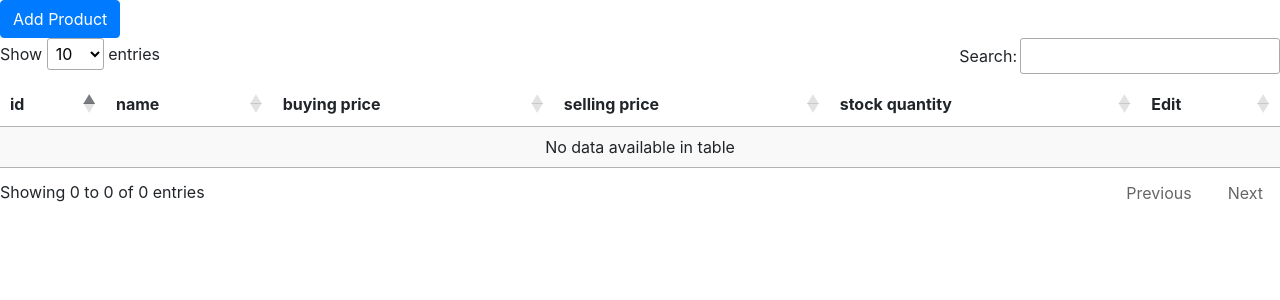
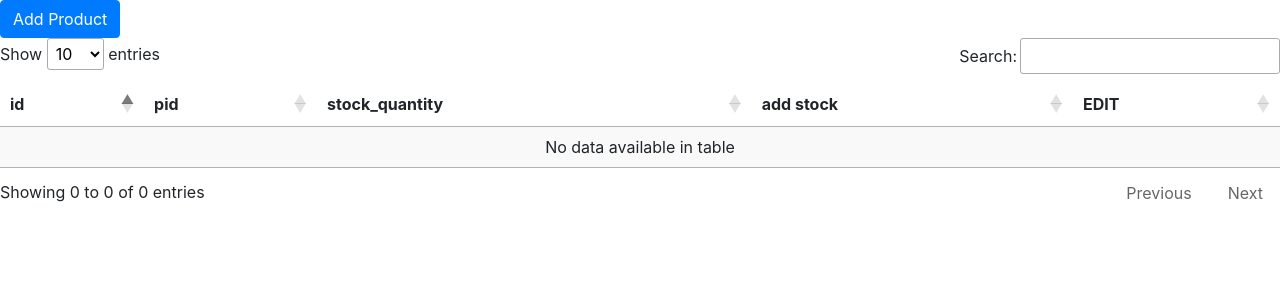
Before and after one commit to NgariMwangi/pearl_sale_sqlalchemy, a Flask app: page /stock in a window 1280 px wide. Shown: the top 300 px of the page. Run offline with Flask 2, Linux system fonts and the light colour scheme; the visitor is signed in with stand-in values (Sample User, id 1); data that the repository does not hold is empty; parts of the project's set-up code (start-up, migrations or seed data) failed here and were passed over; some libraries are stand-ins or nearby versions.

Commit message:
import error

```diff
--- a/main.py
+++ b/main.py
@@ -1,29 +1,29 @@
+from flask import Flask, request, render_template, redirect, url_for, flash,session
 from werkzeug.utils import escape
-from kra import Payroll
-import psycopg2
-from flask import Flask, request, render_template, Request, redirect, url_for, flash,session
-from datetime import date
-import json, ast
-
+from flask_sqlalchemy import SQLAlchemy
 from functools import wraps
-from flask_sqlalchemy import SQLAlchemy
-from mai import sales
 
 app = Flask(__name__)
+
+app.config['SQLALCHEMY_DATABASE_URI'] = 'postgresql://postgres:deno0707@localhost:5432/orm'
 app.config["SECRET_KEY"] = "#deno0707@mwangi"
-app.config['SQLALCHEMY_DATABASE_URI'] = 'postgresql://postgres:deno0707@localhost:5432/orm'
+
 db = SQLAlchemy(app)
 
-from models.tables import Products,User,Sales,Stocks,Restocking_update
-db.create_all()
+from models.products import Products
+from models.restocking_update import Restocking_update
+from models.sales import Sales
+from models.stocks import Stocks
+from models.user import User
 
-
+@app.before_first_request()
+def create_table():
+     db.drop_all()
+     db.create_all()
 
 @app.route('/')
 def hello_world():
     return render_template('index.html')
-
-
 
 def login_required(f):
     @wraps(f)
@@ -90,6 +90,11 @@ def product():
         new_product = Products(name =product_name ,buying_price=buying_price,selling_price=selling_price, stock_quantity = stock_quantity)
         db.session.add(new_product)
         db.session.commit()
+        id=Products.query.filter_by(product_name=product_name).all()
+        pid=id.id
+        newstock=Stocks(pid=pid,stock_quantity=stock_quantity)
+        db.session.add(newstock)
+        db.session.commit()
         return redirect("/products")
      else:
           all_products=Products.query.all()
@@ -139,26 +144,16 @@ def edit():
           name= request.form["name"]
           bp = request.form["buyingprice"]
           sp= request.form["sellingprice"]
-          st= request.form["stockquantity"]
-          print(st)
           stock=Stocks.query.filter_by(id=id).all()
           sbp=stock[0].buying_price
           ssp=stock[0].selling_price
-          sst=stock[0].stock_quantity
-          print(sst)
+
+
           bp=int(bp)
           sp=int(sp)
-          st=int(st)
           sbp=bp-sbp
           ssp=sp-ssp
-          sst=st-sst
-          print(sst)
-          change=Restocking_update(pid=id,stockchanged=sst,changed_sp=ssp,changed_bp=sbp)
-          db.session.add(change)
-          db.session.commit()
-          update=Stocks.query.filter_by(id=id).update({Stocks.name:name,Stocks.buying_price:bp,Stocks.selling_price:sp,Stocks.stock_quantity:st})
-          db.session.commit()
-          updated=Products.query.filter_by(id=id).update({Products.name:name,Products.buying_price:bp,Products.selling_price:sp,Products.stock_quantity:st})
+          updated=Products.query.filter_by(id=id).update({Products.name:name,Products.buying_price:bp,Products.selling_price:sp})
           db.session.commit()
 
           return redirect("/products")
@@ -167,15 +162,21 @@ def edit():
 # @login_required
 def stock():
      if request.method == "POST":
-          name = request.form["name"]
-          buying_price = request.form["buying_price"]
-          selling = request.form["selling"]
-          stock = request.form["stock"]
-          new_product = Stocks(name =name ,buying_price=buying_price,selling_price=selling, stock_quantity = stock)
-          db.session.add(new_product)
+
+          pid = request.form["Item-id"]
+
+
+          stock_added = request.form["stock"]
+          stock=Stocks.query.filter_by(pid=pid).all()
+          sst=stock[0].stock_quantity
+          s=int(stock_added)
+          newstock=sst+s
+          update=Stocks.query.filter_by(pid=pid).update({Stocks.stock_quantity:newstock})
           db.session.commit()
-          new_product = Products(name =name ,buying_price=buying_price,selling_price=selling, stock_quantity = stock)
-          db.session.add(new_product)
+          change=Restocking_update(pid=pid,stockchanged=stock_added,newstock=newstock)
+          db.session.add(change)
+          db.session.commit()
+
           db.session.commit()
           return redirect("/stock")
      else:
@@ -185,23 +186,5 @@ def stock():
 
 
 
-
-
-
-
-
-
-
-
-
-
-
-
-
-
-
-
-
-
-if __name__ == '__main__':
-     app.run(debug=True)
+# if __name__ == '__main__':
+#      app.run(debug=True)
--- a/templates/stock.html
+++ b/templates/stock.html
@@ -108,11 +108,11 @@
         <thead>
             <tr>
                 <th>id</th>
-                <th>name</th>
-                <th>buying price</th>
-                <th>selling price</th>
-                <th>stock quantity</th>
-                <th>Edit</th>
+                <th>pid</th>
+                <th>stock_quantity</th>
+                <th>add stock </th>
+                <th>EDIT</th>
+
                 <!-- <th>Delete</th> -->
 
             </tr>
@@ -121,10 +121,47 @@
             {%for l in list1%}
             <tr>
                 <td>{{l.id}}</td>
-                <td>{{l.name}}</td>
-                <td>{{l.buying_price}}</td>
-                <td>{{l.selling_price}}</td>
+                <td>{{l.pid}}</td>
                 <td>{{l.stock_quantity}}</td>
+                <td>
+                    <!-- Button trigger modal -->
+                    <button type="button" class="btn btn-primary" data-toggle="modal" data-target="#exampleModalCenter{{l.pid}}">
+                        ADD STOCK
+                    </button>
+
+                    <!-- Modal -->
+                    <div class="modal fade" id="exampleModalCenter{{l.pid}}" tabindex="-1" role="dialog"
+                        aria-labelledby="exampleModalCenterTitle" aria-hidden="true">
+                        <div class="modal-dialog modal-dialog-centered" role="document">
+                            <div class="modal-content">
+                                <div class="modal-header">
+                                    <h5 class="modal-title" id="exampleModalLongTitle">Modal title</h5>
+                                    <button type="button" class="close" data-dismiss="modal" aria-label="Close">
+                                        <span aria-hidden="true">&times;</span>
+                                    </button>
+                                </div>
+
+                                <div class="modal-body">
+                                    <form action="/stock" method="post">
+                                        <div class="form-group">
+                                            <input type="hidden" name="Item-id" value="{{l.pid}}">
+
+
+                                            <div class="form-group">
+                                                <label for="" class="form-label">stock_quantity</label>
+                                                <input name="stock" >
+                                            </div>
+                                            <input type="submit" class="btn btn-primary">
+                                    </form>
+                                </div>
+                                <div class="modal-footer">
+                                    <button type="button" class="btn btn-secondary" data-dismiss="modal">Close</button>
+                                    <button type="button" class="btn btn-primary">Save changes</button>
+                                </div>
+                            </div>
+                        </div>
+                    </div>
+                </td>
                 <td>
                     <!-- Button trigger modal -->
                     <button type="button" class="btn btn-primary" data-toggle="modal" data-target="#exampleModalCenter{{l.id}}">
@@ -162,10 +199,7 @@
                                                 <label for="" class="form-label">selling_price</label>
                                                 <input name="sellingprice" value="{{l.selling_price}}">
                                             </div>
-                                            <div class="form-group">
-                                                <label for="" class="form-label">stock_quantity</label>
-                                                <input name="stockquantity" value="{{l.stock_quantity}}">
-                                            </div>
+
                                             <input type="submit" class="btn btn-primary">
                                     </form>
                                 </div>
```
Also changed, not shown: models/products.py (added, +14 -0 lines), models/restocking_update.py (added, +10 -0 lines), models/sales.py (added, +9 -0 lines), models/stocks.py (added, +9 -0 lines), models/tables.py (+25 -41 lines), models/user.py (added, +10 -0 lines), requirements.txt (added, +12 -0 lines).
